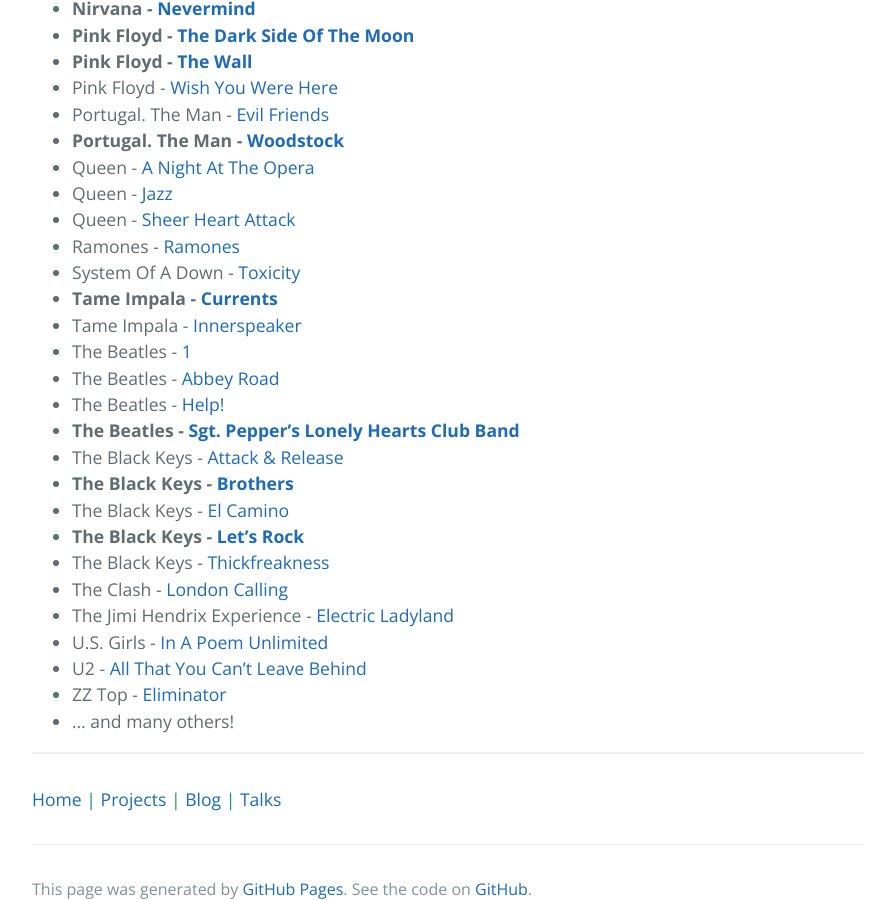
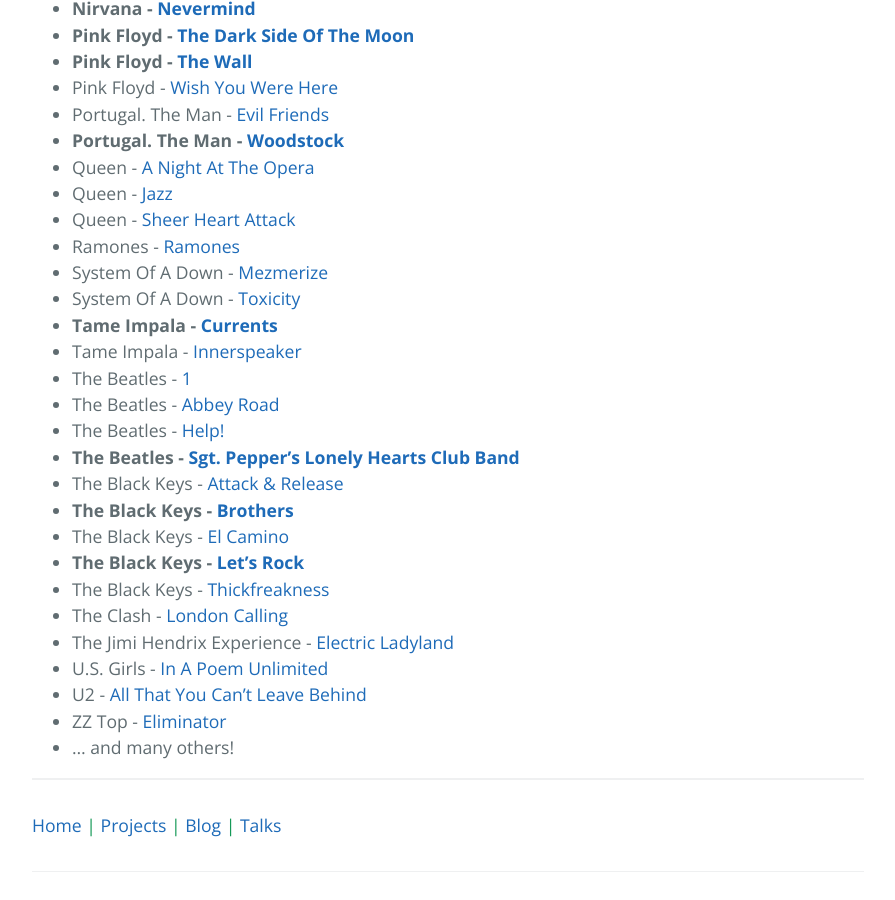
Before and after one commit to andrelago13/andrelago13.github.io, a Jekyll site: the page built from records.md, in a window 1280 px wide and 900 px high, scrolled down 2358 px. Shown: the whole window, without its empty margins (192-1087 px from the left). Built offline with Jekyll 4.4.1, drawn with Linux system fonts in a browser that asks for light colours.

Commit message:
Update records.md

```diff
--- a/records.md
+++ b/records.md
@@ -86,6 +86,7 @@
 * Queen - [Jazz](https://www.discogs.com/Queen-Jazz/master/7103)
 * Queen - [Sheer Heart Attack](https://www.discogs.com/Queen-Certero-Ataque-Al-Coraz%C3%B3n/master/5303)
 * Ramones - [Ramones](https://www.discogs.com/Ramones-Ramones/master/39341)
+* System Of A Down - [Mezmerize](https://www.amazon.de/dp/B07FSRB4L4)
 * System Of A Down - [Toxicity](https://www.discogs.com/System-Of-A-Down-Toxicity/master/35626)
 * **Tame Impala - [Currents](https://www.discogs.com/Tame-Impala-Currents/master/861083)**
 * Tame Impala - [Innerspeaker](https://www.discogs.com/Tame-Impala-Innerspeaker/master/268496)
```
